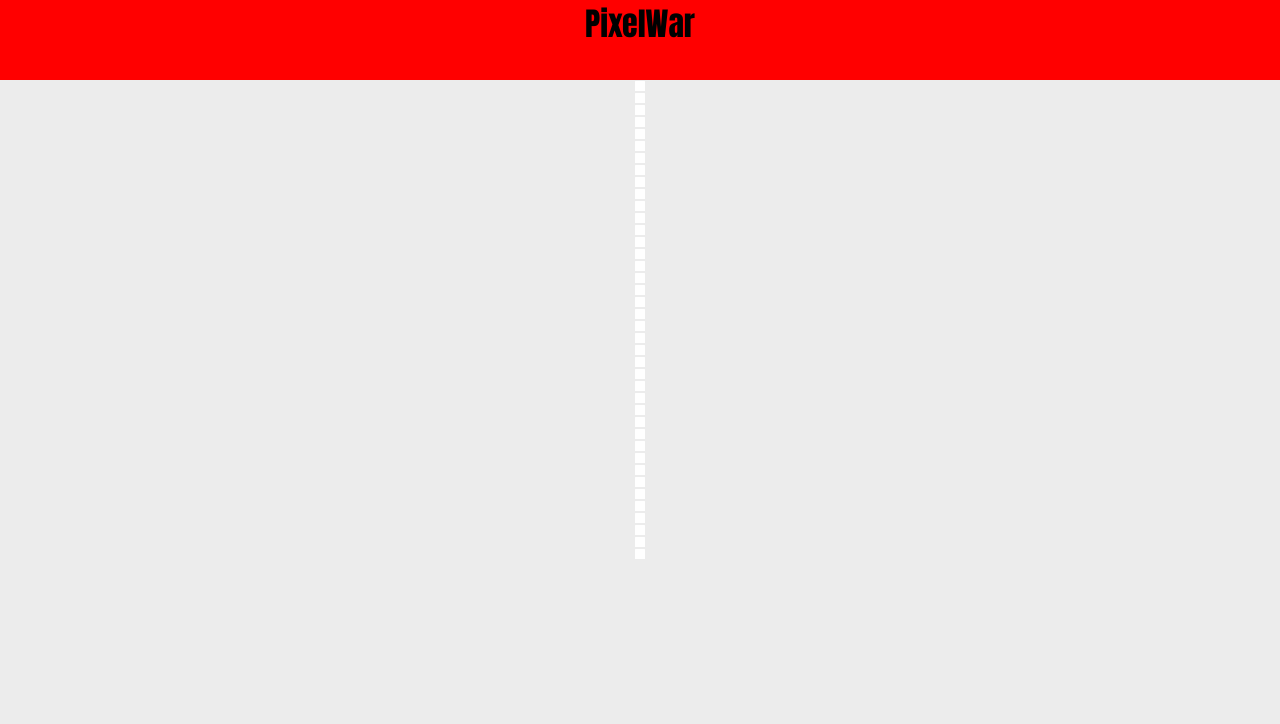
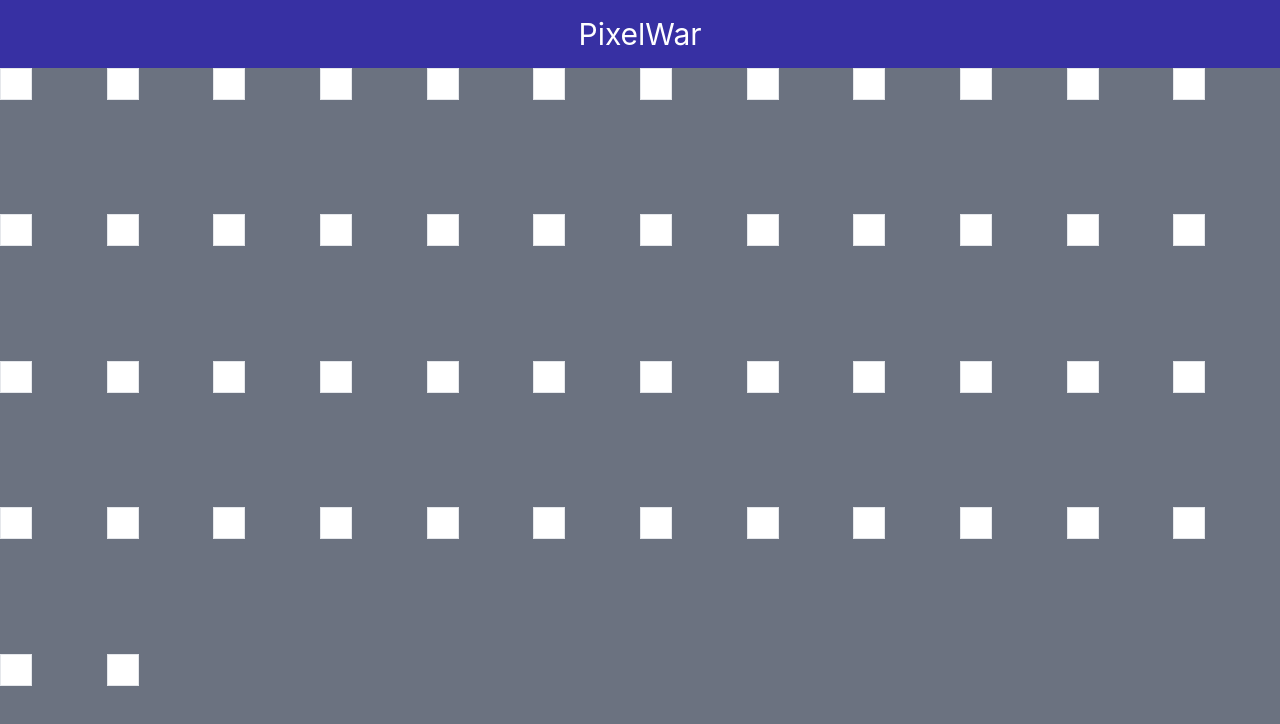
Before and after one commit to Blewkse/PixelWar, a React (Vite) app: page / in a window 1280 px wide. Shown: the top 724 px of the page. Built offline with nearby package versions, Linux system fonts and the light colour scheme.

Commit message:
Refacto grid

```diff
--- a/src/App.css
+++ /dev/null
@@ -1,17 +0,0 @@
-.App{
-  width: 100vw;
-  height: 100vh;
-  display: flex;
-  flex-direction: column;
-  align-items: center;
-  background-color: #ECECEC;
-}
-
-.heading{
-  height: 10%;
-  background-color: red;
-  width: 100vw;
-  text-align: center;
-  font-size: xx-large;
-  font-family: Impact, Haettenschweiler, 'Arial Narrow Bold', sans-serif;
-}
--- a/src/App.tsx
+++ /dev/null
@@ -1,21 +0,0 @@
-import { useState } from 'react'
-import logo from './logo.svg'
-import './App.css'
-import Grid from "./components/Grid"
-
-
-function App() {
-
-
-  return (
-
-    <div className='App'>
-      <span className='heading'>PixelWar</span>
-      <Grid colonnes={10} lignes={40}/>
-
-    </div>
-
-  )
-}
-
-export default App
--- /dev/null
+++ b/src/App/App.tsx
@@ -0,0 +1,14 @@
+import Grid from "./Grid"
+import Header from "./Header"
+
+function App() {
+
+  return (
+    <div className="bg-black flex flex-col h-screen">
+      <Header />
+      <Grid/>
+    </div>
+  )
+}
+
+export default App
--- /dev/null
+++ b/src/App/Grid/Grid.tsx
@@ -0,0 +1,61 @@
+import React from "react";
+import Pixel from "./Pixel";
+
+function Grid() {
+    return(
+        <div className="bg-gray-500 w-full flex-1 grid grid-cols-12">
+            <Pixel />
+            <Pixel />
+            <Pixel />
+            <Pixel />
+            <Pixel />
+            <Pixel />
+            <Pixel />
+            <Pixel />
+            <Pixel />
+            <Pixel />
+            <Pixel />
+            <Pixel />
+            <Pixel />
+            <Pixel />
+            <Pixel />
+            <Pixel />
+            <Pixel />
+            <Pixel />
+            <Pixel />
+            <Pixel />
+            <Pixel />
+            <Pixel />
+            <Pixel />
+            <Pixel />
+            <Pixel />
+            <Pixel />
+            <Pixel />
+            <Pixel />
+            <Pixel />
+            <Pixel />
+            <Pixel />
+            <Pixel />
+            <Pixel />
+            <Pixel />
+            <Pixel />
+            <Pixel />
+            <Pixel />
+            <Pixel />
+            <Pixel />
+            <Pixel />
+            <Pixel />
+            <Pixel />
+            <Pixel />
+            <Pixel />
+            <Pixel />
+            <Pixel />
+            <Pixel />
+            <Pixel />
+            <Pixel />
+            <Pixel />
+        </div>
+    );
+}
+
+export default Grid
--- /dev/null
+++ b/src/App/Grid/Pixel.tsx
@@ -0,0 +1,12 @@
+import React, { useState } from "react";
+
+const Pixel = () =>{
+
+    return (
+        <div className="bg-white w-8 h-8 border">
+
+        </div>
+    );
+}
+
+export default Pixel
--- /dev/null
+++ b/src/App/Grid/index.ts
@@ -0,0 +1,2 @@
+import Grid from "./Grid";
+export default Grid;
--- /dev/null
+++ b/src/App/Header.tsx
@@ -0,0 +1,12 @@
+import Grid from "./Grid"
+
+function Header() {
+
+  return (
+    <div className="bg-indigo-800 p-4 flex justify-center">
+      <span className="text-white text-3xl">PixelWar</span>
+    </div>
+  )
+}
+
+export default Header
--- a/src/components/Grid.tsx
+++ /dev/null
@@ -1,42 +0,0 @@
-import React, { useState } from "react";
-import { tPixel } from "../model";
-import Pixel from "./Pixel"
-import "./styles.css"
-
-interface Props{
-    lignes: number;
-    colonnes: number;
-}
-
-
-
-
-const Grid  = ({lignes, colonnes}: Props) => {
-
-    const [grid, setGrid] = useState<typeof Pixel[][]>([])
-
-
-    for (var l = 1; l<= lignes; l++){
-        const currentRow = [];
-        for (var c = 1; c <= colonnes; c++){
-            currentRow.push(Pixel);
-        }
-        grid.push(currentRow);
-    }
-
-    return(
-        <div className="grid">
-            {
-                grid.map((lignes, ) =>(
-                    <Pixel/>
-
-                ))
-            }
-
-        </div>
-
-    );
-
-}
-
-export default Grid
--- a/src/components/Pixel.tsx
+++ /dev/null
@@ -1,36 +0,0 @@
-import React, { useState } from "react";
-import { tPixel } from "../model";
-import "./styles.css"
-
-
-
-interface Props {
-    pixel: tPixel;
-    grid: tPixel[][];
-}
-
-
-const Pixel = () =>{
-    const [hover, setHover] = useState<boolean>(false);
-    const date = new Date().toString();
-    const [color, setcolor] = useState("white")
-
-
-
-    return (
-        <div className="pixel" style={{background: color}}>
-
-            { hover?(
-                    <p>{color}</p>
-                ): (
-                    <p>{null}</p>
-                )
-            }
-
-        </div>
-
-
-    );
-}
-
-export default Pixel
--- a/src/components/styles.css
+++ /dev/null
@@ -1,13 +0,0 @@
-.pixel{
-    width: 10px;
-    height: 10px;
-    position: relative;
-    border: none;
-    border-radius: 0.5px;
-    margin: 1px;
-    padding: 0px;
-    display: inline-block;
-}
-.grid{
-    display: grid;
-}
--- a/src/main.tsx
+++ b/src/main.tsx
@@ -1,7 +1,7 @@
 import React from 'react'
 import ReactDOM from 'react-dom'
 import './index.css'
-import App from './App'
+import App from './App/App'
 
 ReactDOM.render(
   <React.StrictMode>
```
Also changed, not shown: src/logo.svg (deleted).
